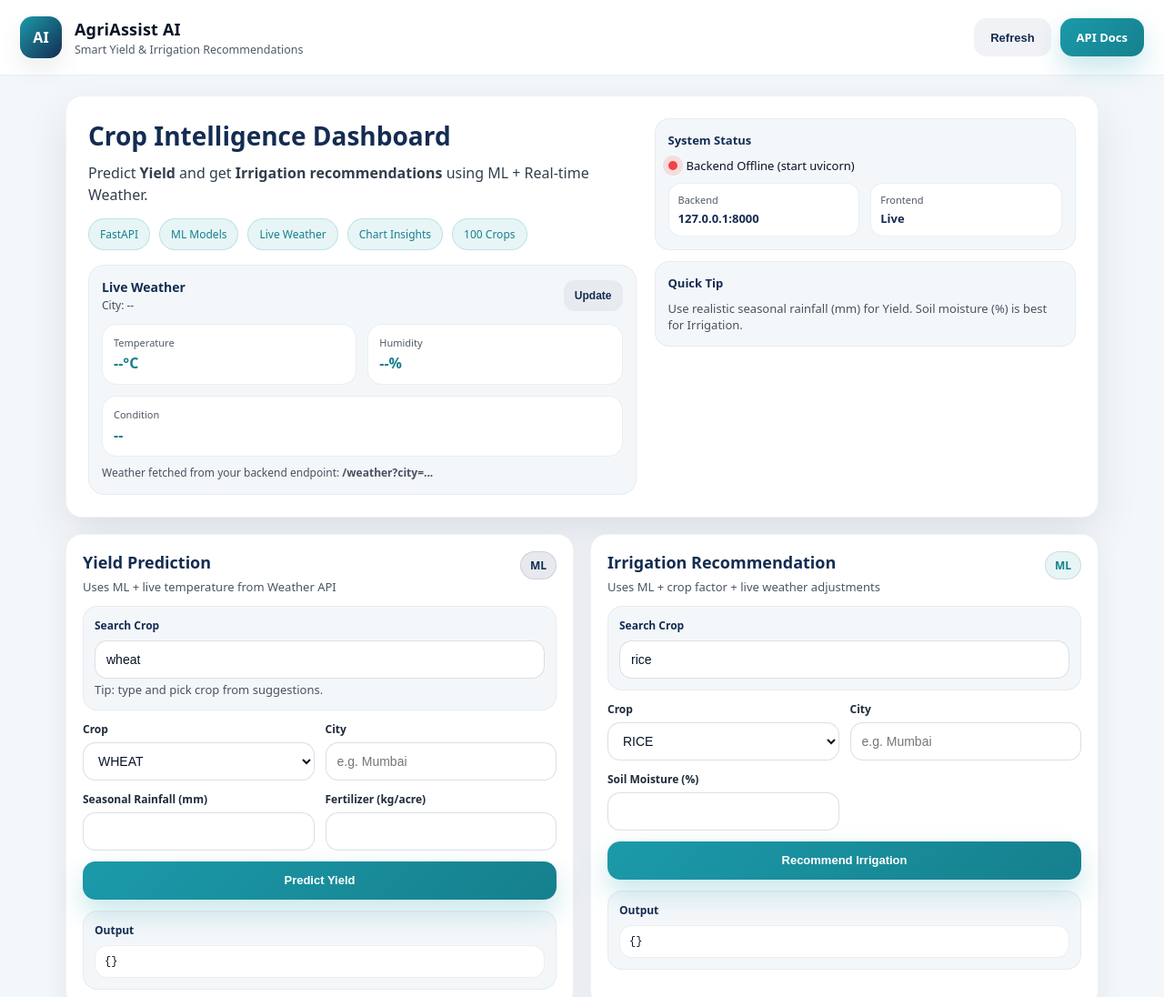
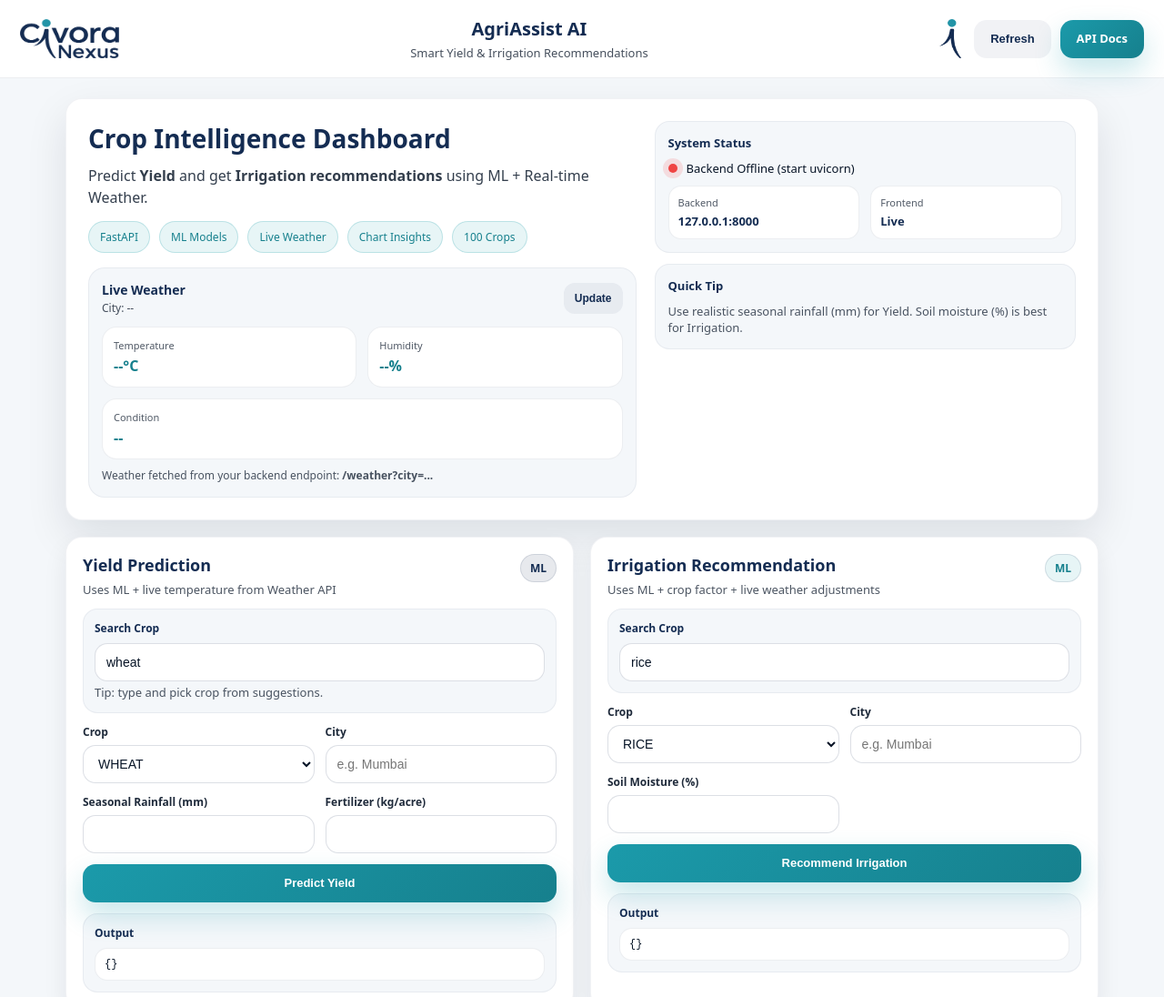
Before and after one commit to civoranexus/AID101-CNI-1901, a plain HTML site: page frontend/index.html in a window 1280 px wide. Shown: the top 1096 px of the page at 91% size. Drawn offline with nearby package versions, Linux system fonts and the light colour scheme; no server answers.

Commit message:
Profession logo structure and code readibility

```diff
--- a/frontend/index.html
+++ b/frontend/index.html
@@ -9,18 +9,23 @@
 </head>
 
 <body>
-  <header class="topbar">
-    <div class="brand">
-      <div class="logo">AI</div>
-      <div>
-        <h1>AgriAssist AI</h1>
-        <p>Smart Yield & Irrigation Recommendations</p>
-      </div>
+  <header class="topbar topbar-logos">
+    <img src="assets/logo_left.png" alt="Left Logo" class="header-logo" />
+
+    <div class="brand-center">
+      <h1>AgriAssist AI</h1>
+      <p>Smart Yield & Irrigation Recommendations</p>
     </div>
 
-    <div class="top-actions">
-      <button class="btn ghost" id="btnRefresh">Refresh</button>
-      <a class="btn primary" href="http://127.0.0.1:8000/docs" target="_blank">API Docs</a>
+    <div class="header-right">
+      <img src="assets/logo_right.png" alt="Right Logo" class="header-logo" />
+
+      <div class="top-actions">
+        <button class="btn ghost" id="btnRefresh">Refresh</button>
+        <a class="btn primary" href="http://127.0.0.1:8000/docs" target="_blank">
+          API Docs
+        </a>
+      </div>
     </div>
   </header>
 
--- a/frontend/style.css
+++ b/frontend/style.css
@@ -369,7 +369,6 @@ pre{
   .grid{ grid-template-columns: 1fr; }
 }
 
-/* ✅ Small button */
 .btn.small{
   height: 34px;
   border-radius: 12px;
@@ -377,7 +376,6 @@ pre{
   padding: 0 12px;
 }
 
-/* ✅ Crop Search UI */
 .search-wrap{
   margin-top: 10px;
   margin-bottom: 12px;
@@ -399,7 +397,6 @@ pre{
   width: 100%;
 }
 
-/* ✅ Weather Widget */
 .weather-card{
   margin-top: 16px;
   background: var(--bg);
@@ -462,7 +459,6 @@ pre{
   font-size: 12px;
 }
 
-/* ✅ Auto-suggestions dropdown */
 .suggestion-box{
   position: relative;
 }
@@ -472,13 +468,13 @@ pre{
   top: 48px;
   left: 0;
   right: 0;
-  background: #FFFFFF;   /* ✅ force white surface */
+  background: #FFFFFF;
   border-radius: 16px;
   border: 1px solid rgba(20,44,82,0.14);
   box-shadow: 0 12px 26px rgba(7, 20, 38, 0.08);
   overflow: hidden;
   max-height: 260px;
-  z-index: 9999;         /* ✅ keep above everything */
+  z-index: 9999;
 }
 
 .suggestions.hidden{
@@ -526,7 +522,40 @@ pre{
   border: 1px solid rgba(27,154,170,0.18);
 }
 
-/* ===== Header with two logos ===== */
+.topbar-logos{
+  display: grid;
+  grid-template-columns: auto 1fr auto;
+  align-items: center;
+  gap: 16px;
+}
+
+.header-logo{
+  height: 44px;
+  width: auto;
+  object-fit: contain;
+}
+
+.brand-center{
+  text-align: center;
+}
+
+.brand-center h1{
+  margin: 0;
+  font-size: 20px;
+  color: var(--navy-core);
+}
+
+.brand-center p{
+  margin: 4px 0 0 0;
+  font-size: 13px;
+  opacity: 0.75;
+}
+
+.header-right{
+  display: flex;
+  align-items: center;
+  gap: 14px;
+}
 
 .topbar-logos{
   display: grid;
@@ -563,7 +592,6 @@ pre{
   gap: 14px;
 }
 
-/* Mobile responsiveness */
 @media (max-width: 768px){
   .topbar-logos{
     grid-template-columns: 1fr;
```
Also changed, not shown: frontend/app.js (+0 -17 lines), 2 other files.
